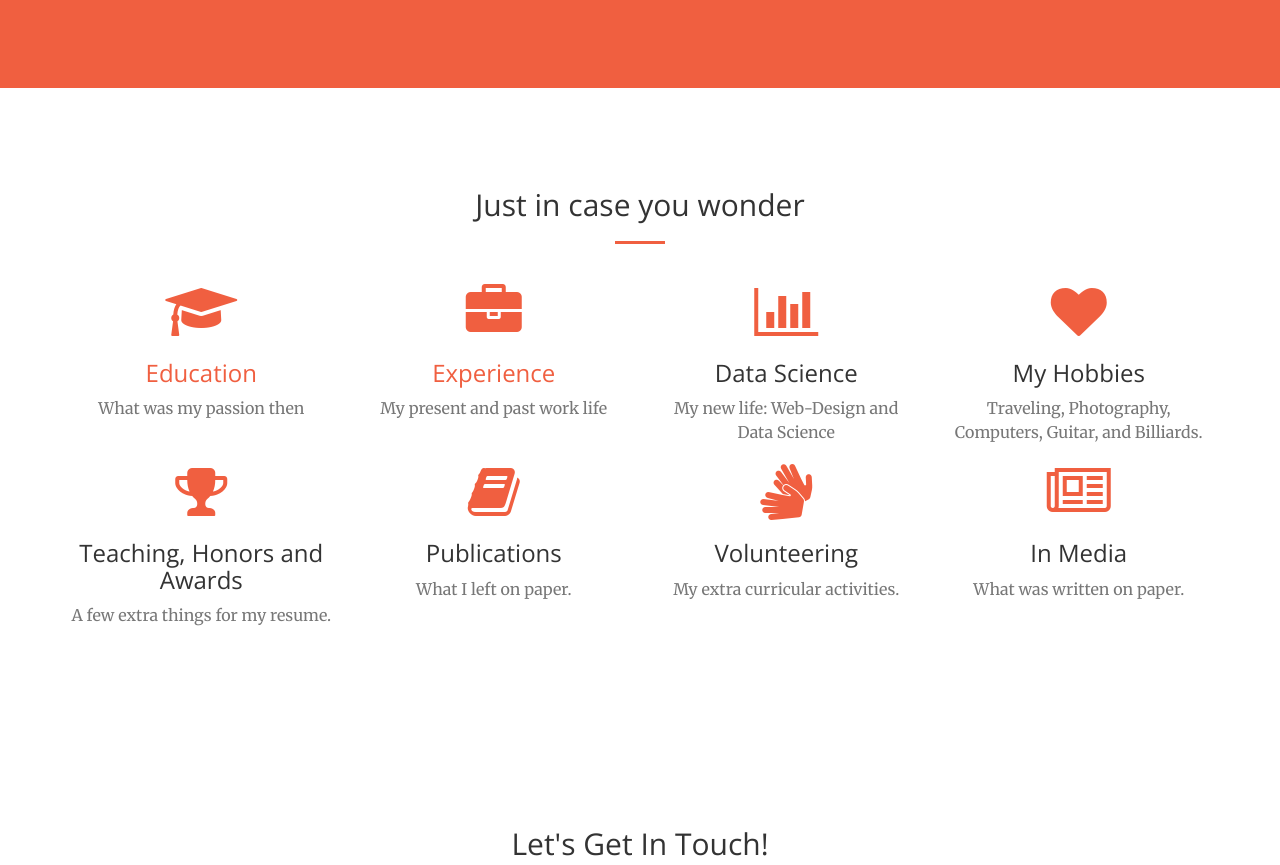
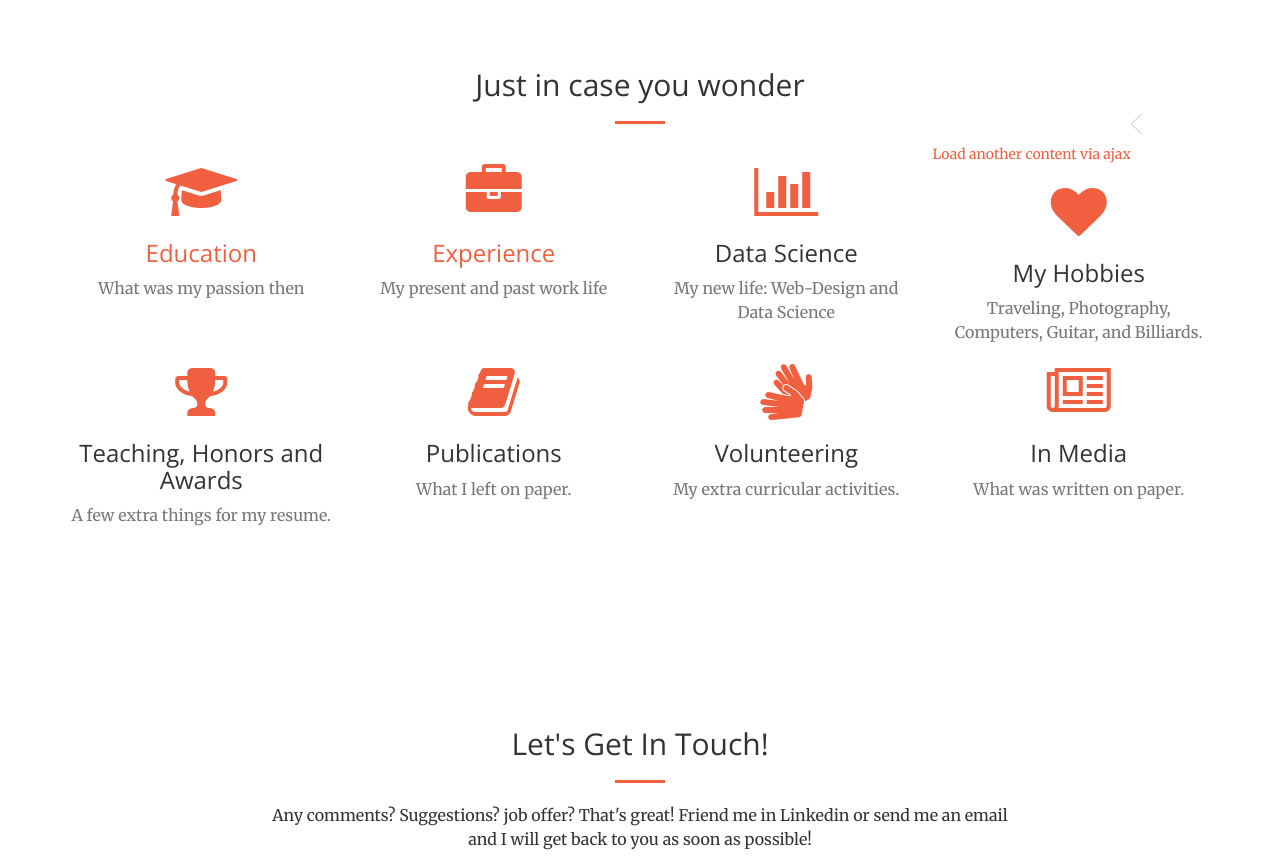
Before and after one commit to martingascon/martingascon.github.io, a website: page index.html in a window 1280 px wide. Shown: the part 1642-2507 px from the top of the page. Drawn offline with nearby package versions, Linux system fonts and the light colour scheme.

Commit message:
expanded lg-8 to lg-10 in the middle of the main page

```diff
--- a/index.html
+++ b/index.html
@@ -36,9 +36,28 @@
 
     <script type="text/javascript">
     $(document).ready(function(){
-        $('[rel="popover"]').popover({ placement : 'right', trigger : 'hover', html : true,
+        $('[rel="popover"]').popover('toggle', { placement : 'right', trigger : 'hover', html : true,
       content: function() {return $('#popover_content_wrapper').html();} });
     });
+
+   $(document).ready(function() {
+
+	$('.simple-ajax-popup-align-top').magnificPopup({
+		type: 'ajax',
+		alignTop: true,
+		overflowY: 'scroll' // as we know that popup content is tall we set scroll overflow by default to avoid jump
+	});
+
+	$('.simple-ajax-popup').magnificPopup({
+		type: 'ajax'
+	});
+
+   });
+
+
+
+
+
    </script>
 
 
@@ -96,7 +115,7 @@
     <section class="bg-primary" id="about">
         <div class="container">
             <div class="row">
-                <div class="col-lg-8 col-lg-offset-2 text-center">
+                <div class="col-lg-10 col-lg-offset-2 text-center">
                     <h2 class="section-heading">A Brief Bio!</h2>
                     <hr class="light">
                     <p class="text-faded">
@@ -128,9 +147,9 @@
         </div>
         <div class="container">
             <div class="row">
-
+                <a class="simple-ajax-popup" href="education.html">Load another content via ajax</a>
                 <a href="#" rel="popover" title="Education" data-content=''>
-                <div  class="col-lg-3 col-md-6 text-center" data-toggle="collapse" data-target="#demo">
+                <div  class="col-lg-3 col-md-6 text-center">
                    <div class="service-box">
                         <i class="fa fa-4x fa-mortar-board text-primary sr-icons"></i>
                         <h3>Education</h3>
@@ -328,7 +347,7 @@
                 <div class="col-lg-8 col-lg-offset-2 text-center">
                     <h2 class="section-heading">Let's Get In Touch!</h2>
                     <hr class="primary">
-                    <p>Any comments? Do you want to hire me? That's great! Friend me in Linkedin or send me an email and I will get back to you as soon as possible!</p>
+                    <p>Any comments? Suggestions? job offer? That's great! Friend me in Linkedin or send me an email and I will get back to you as soon as possible!</p>
                 </div>
                 <div class="col-lg-4 col-lg-offset-2 text-center">
                     <i class="fa fa-linkedin fa-3x sr-contact"></i>
@@ -337,7 +356,7 @@
                 </div>
                 <div class="col-lg-4 text-center">
                     <i class="fa fa-envelope-o fa-3x sr-contact"></i>
-                    <p><a href="mailto:martin.gascon_A T_gmail.com">martin.gascon@gmail.com</a></p>
+                    <p><a href="mailto:martin.gascon_AT_gmail.com">martin.gascon gmail.com</a></p>
                 </div>
             </div>
         </div>
```
Also changed, not shown: education.html (added, +15 -0 lines), 2 other files.
